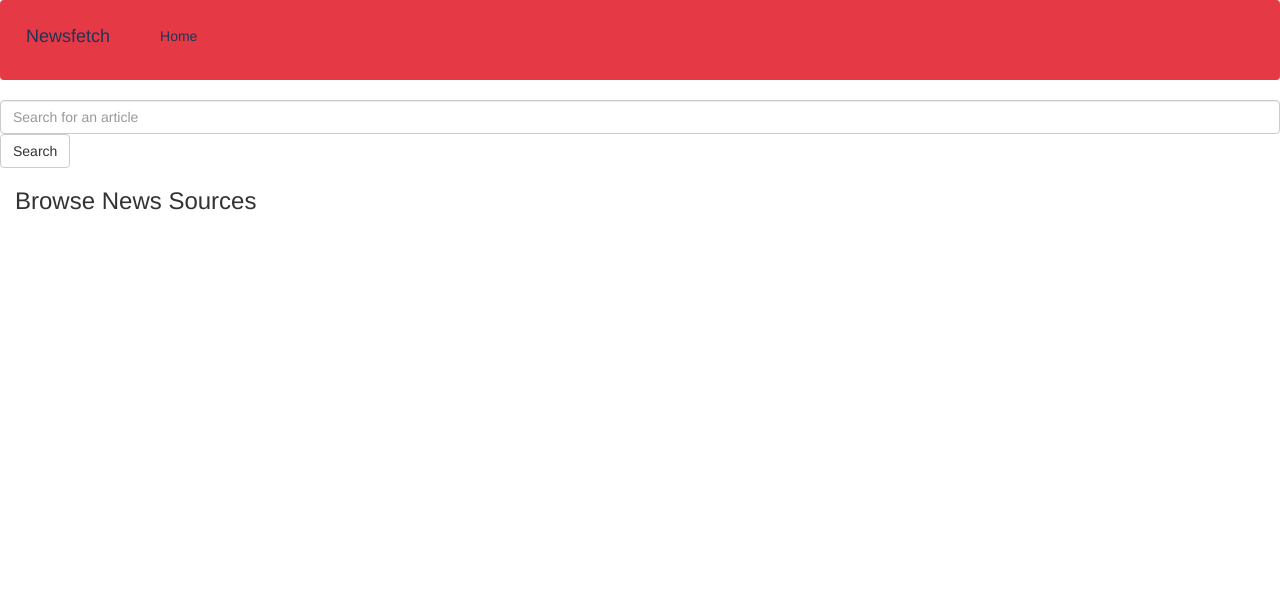
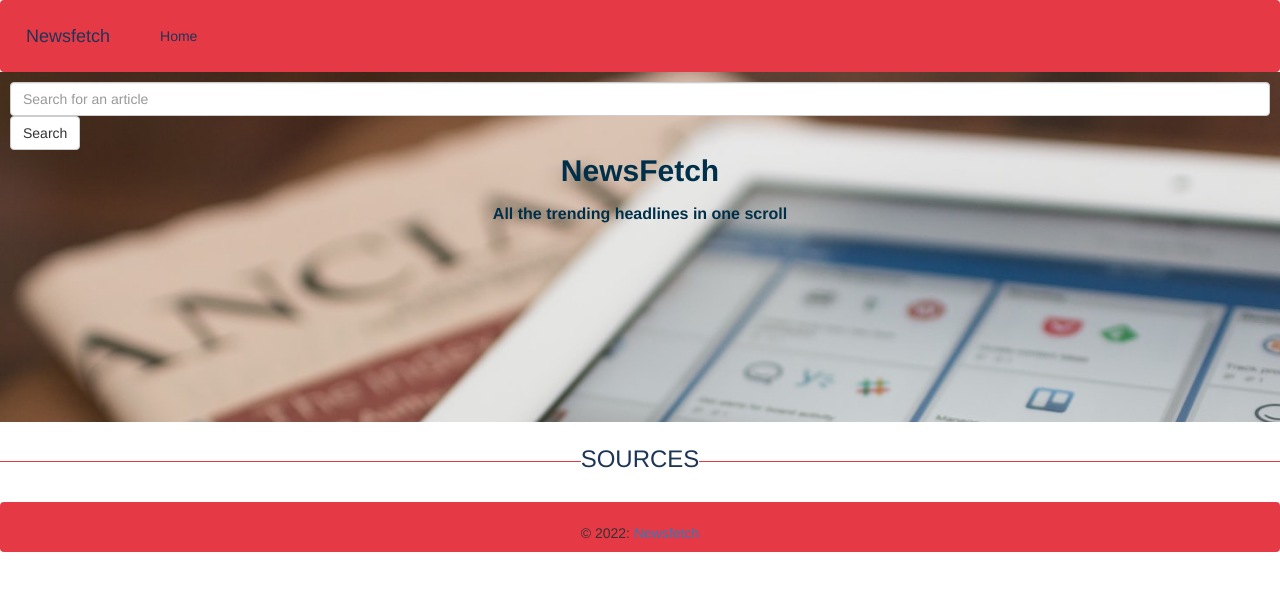
Before and after one commit to sharonkorir/Newsfetch, a Flask app: template app/templates/index.html in a window 1280 px wide. Shown: the top 591 px of the page. Run offline with Flask 2, Linux system fonts and the light colour scheme; the template is opened without the code that fills it, so the values that code supplies are empty; some libraries are stand-ins or nearby versions.

Commit message:
style landing page

```diff
--- a/app/main/error.py
+++ b/app/main/error.py
@@ -1,7 +1,8 @@
+from types import MappingProxyType
 from flask import render_template
 from . import main
 
-@main.errorhandler(404)
+@main.app_errorhandler(404)
 def four_Ow_four(error):
     '''
     Function to render 404 page
--- a/app/main/views.py
+++ b/app/main/views.py
@@ -14,10 +14,11 @@ def index():
     #get news sources
     news_sources = get_sources()
 
-
     title = 'Newsfetch - All your news in one place'
 
     search_article = request.args.get('article_query')
+
+    #trending = trending_articles()
 
     if search_article:
         return redirect(url_for('.search', article_title = search_article))
@@ -38,7 +39,7 @@ def article(id):
     #title = f'{news_articles.title}'
 
 
-    return render_template('articles.html', articles = news_articles, source = id)
+    return render_template('articles.html', article_list = news_articles, source = id)
 
 @main.route('/search/<article_title>')
 def search(article_title):
--- a/app/static/css/index.css
+++ b/app/static/css/index.css
@@ -1,9 +1,9 @@
 .card {
-  border: 1px solid #a8dadc;
-  background-color: #f1faee;
   padding: 10px;
   margin-bottom: 20px;
   border-radius: 10px;
+  background-color: #e6eaeb;
+  font-size: 16px;
 }
 
 .card-body{
@@ -12,13 +12,13 @@
 }
 
 .card-header{
-  background-color: #a8dadc;
+  color: #003049;
   padding: 0px;
 }
 
 .navbar{
   background-color: #e63946;
-  height: 80px;
+  margin-bottom: 0px;
 }
 
 .navbar-header{
@@ -26,9 +26,34 @@
   padding: 10px;
 }
 
+.header{
+  background-image: url(../images/header.jpeg);
+  background-repeat: no-repeat;
+  background-size: cover;
+  height: 350px;
+  padding: 10px;
+}
+
+.header-text{
+  text-align: center;
+  color: #003049;
+  position: relative;
+  vertical-align: middle;
+  font-size: 30px;
+  font-weight: 600;
+}
+
+.source{
+  padding-top: 20px;
+}
+
+.btn-primary{
+background-color: #f77f00;
+}
+
 @media only screen and (max-width: 1200px){
   .card-body{
-    min-height: 190px;
+    min-height: 220px;
     max-height: 220px;
   }
 }
--- a/app/templates/articles.html
+++ b/app/templates/articles.html
@@ -5,7 +5,7 @@
 <h3>Trending articles</h3>
   <!-- Article details section -->
   <ul>
-      {{ macro.displayArticleList(articles)}}
+      {{ macro.displayArticleList(article_list)}}
   </ul>
 
 {% endblock %}
--- a/app/templates/index.html
+++ b/app/templates/index.html
@@ -7,23 +7,39 @@
     <link rel="stylesheet" href="{{url_for('static',filename='css/index.css')}}">
 {% endblock %}
 
+<!--header section-->
 {% block content %}
-
-<div>
+<div class="header">
     <form>
-        <input type="text" name="article_query" placeholder="Search for an article" class="form-control">
-        <input type="submit"  value="Search" class="btn btn-default">
+      <input type="text" name="article_query" placeholder="Search for an article" class="form-control">
+      <input type="submit"  value="Search" class="btn btn-default">
     </form>
-
+    <div class="header-text">
+      <p>NewsFetch</p>
+      <p style="font-size: 16px;">All the trending headlines in one scroll</p>
+    </div>
+    <!--carousel-->
 </div>
 
-  <!-- News sources section -->
-  <div class="container-fluid">
-    <h3> Browse News Sources </h3>
-    <div class="row">
-    <ul>
-        {{ macro.displaySourceList(source)}}
-    </ul>
+<!-- News sources section -->
+<div class="source">
+  <div>
+    <div style="width: 100%; height: 20px; border-bottom: 1px solid #e63946; text-align: center">
+      <span style="font-size: 24px; background-color: white; color: #1d3557;">SOURCES</span>
     </div>
+    <br>
   </div>
+  <div class="container-fluid" style="padding-top: 20px;">
+    {{ macro.displaySourceList(source)}}
+  </div>
+</div>
+
+<!-- Footer -->
+<footer class="navbar">
+  <br>
+  <div class="footer-copyright text-center py-3">© 2022:
+    <a href="/">Newsfetch</a>
+  </div>
+</footer>
+
 {% endblock %}
--- a/app/templates/navbar.html
+++ b/app/templates/navbar.html
@@ -1,5 +1,5 @@
 
-<div class="navbar" role="navigation">
+<nav class="navbar" role="navigation">
   <div class="container-fluid">
       <div class="navbar-header">
           <button type="button" class="navbar-toggle" data-toggle="collapse" data-target=".navbar-collapse">
@@ -14,6 +14,6 @@
           <ul class="nav navbar-nav">
               <li><a href="/" style="color: #1d3557;">Home</a></li>
       </div>
-
   </div>
-</div>
+</nav>
+<div>
--- a/instance/config.py
+++ b/instance/config.py
@@ -1,2 +1,2 @@
-#NEWS_API_KEY = 'cb57bf9b6162483bba03f1cbc7be3e87'
-NEWS_API_KEY = 'f23e351c7a614044b70f93bf63d434de'
+NEWS_API_KEY = 'cb57bf9b6162483bba03f1cbc7be3e87'
+#NEWS_API_KEY = 'f23e351c7a614044b70f93bf63d434de'
```
Also changed, not shown: app/request.py (+34 -10 lines), app/templates/macros.html (+0 -7 lines), app/static/images/header.jpeg (added), 1 other file.
